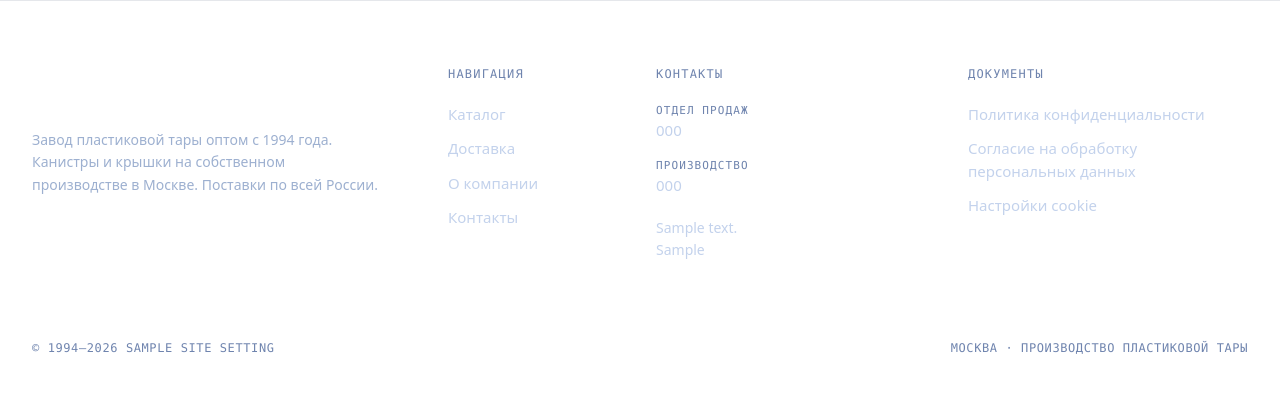
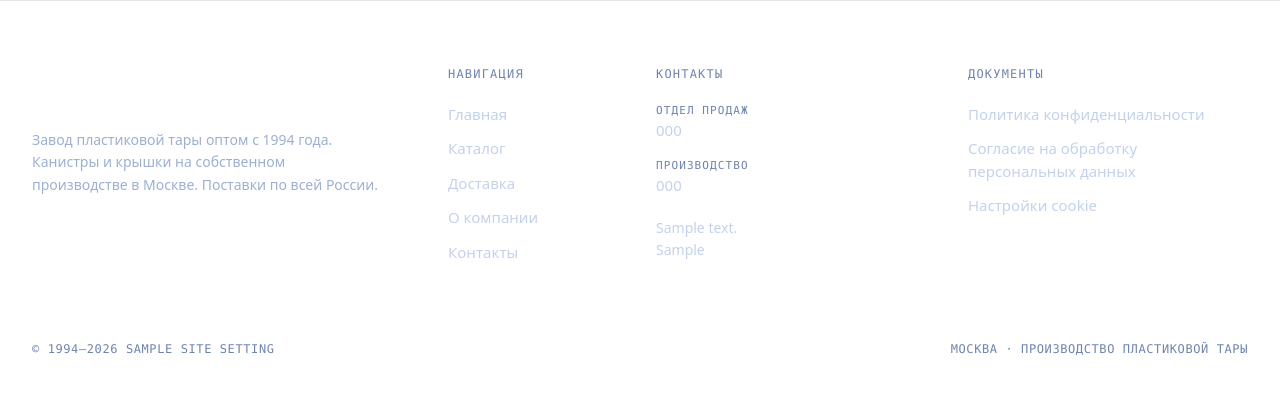
Before and after one commit to Skerter/django-plastic-landing, a Django app: template templates/pages/home.html in a window 1280 px wide. Shown: the part 3665-4084 px from the top of the page. Before the commit the page ends 4019 px from the top, so only its background shows below. Run offline with Django 5.2, Linux system fonts and the light colour scheme; the template is opened without the code that fills it: most values are stand-ins (such as "Sample title", 1, 10 or a date in 2020); some libraries are stand-ins or nearby versions.

Commit message:
content: add home link to navigation

```diff
--- a/templates/partials/footer.html
+++ b/templates/partials/footer.html
@@ -10,6 +10,7 @@
       <div class="lg:col-span-2">
         <h4 class="font-mono text-[12px] uppercase tracking-widest text-[#6F84AE] mb-5">Навигация</h4>
         <ul class="space-y-3 text-[15px]">
+          <li><a href="{% url 'home' %}" class="text-[#C3D2EC] hover:text-white transition-colors">Главная</a></li>
           <li><a href="{% url 'category_list' %}" class="text-[#C3D2EC] hover:text-white transition-colors">Каталог</a></li>
           <li><a href="{% url 'dostavka' %}" class="text-[#C3D2EC] hover:text-white transition-colors">Доставка</a></li>
           <li><a href="{% url 'o_kompanii' %}" class="text-[#C3D2EC] hover:text-white transition-colors">О компании</a></li>
```
